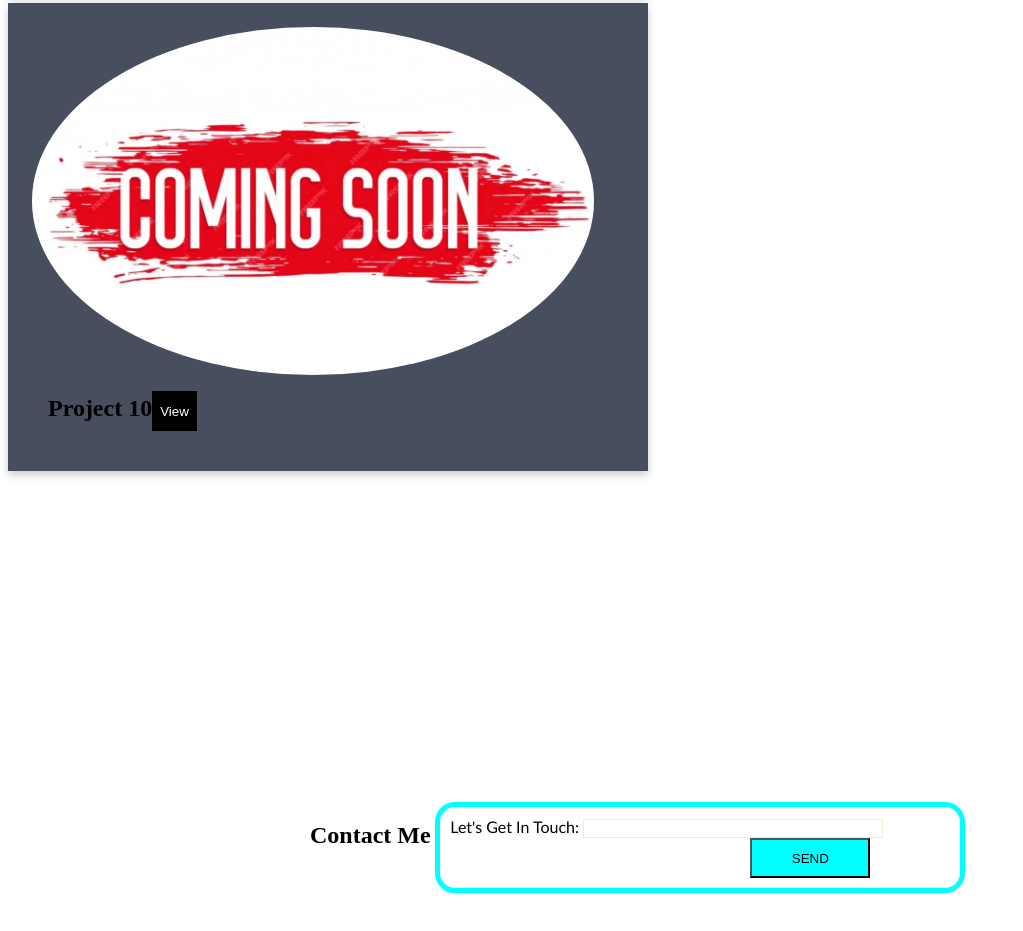
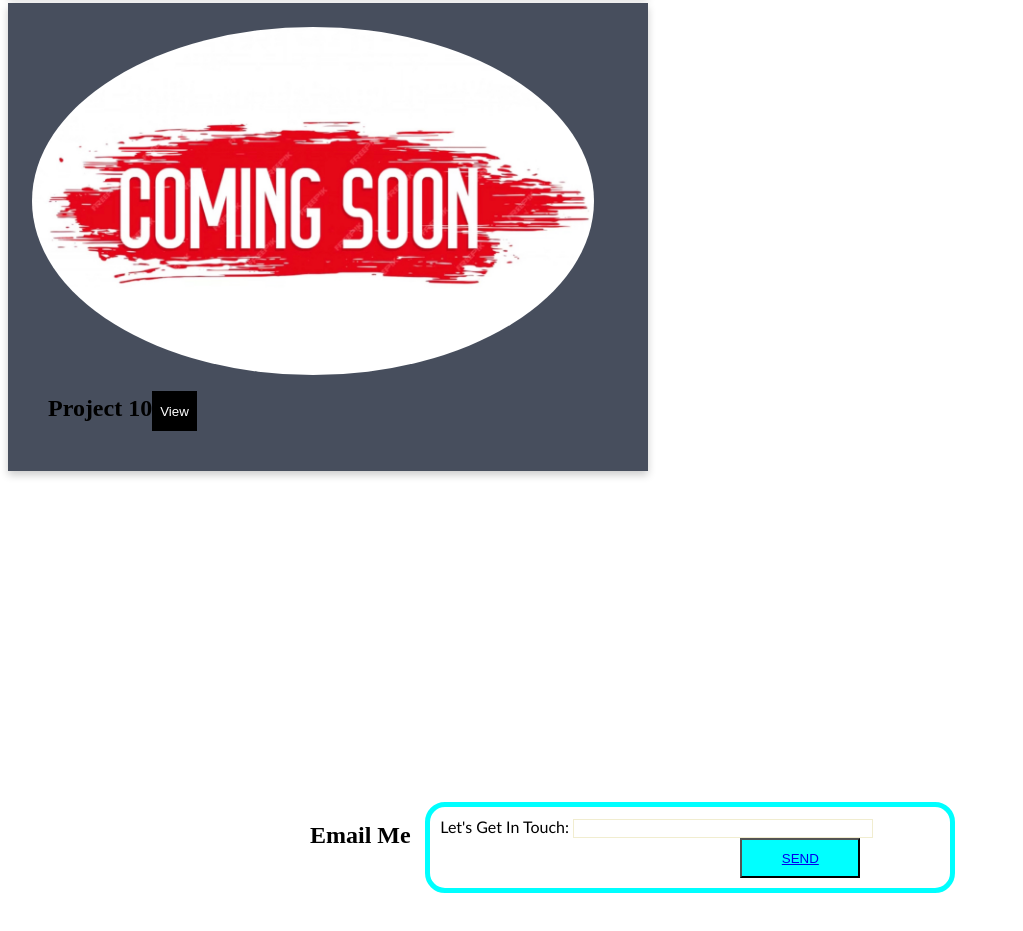
Before and after one commit to Armand57araujo/Portfolio, a plain HTML site: page index.html in a window 1280 px wide. Shown: the part 4717-5648 px from the top of the page, without its empty margins (0-1023 px from the left). Drawn offline with Linux system fonts and the light colour scheme.

Commit message:
Corrected Link in Contact Me section

```diff
--- a/index.html
+++ b/index.html
@@ -171,12 +171,12 @@
 
   <footer>
     <section id="contact">
-      <h2 class="text-center">Contact Me</h2>
+      <h2 class="text-center">Email Me</h2>
       <form>
         <label class="text-right" for="email">Let's Get In Touch:</label>
-        <input type="text" id="email" name="user-email">
+        <input type="text" id="email" name="user-email" >
         <div class="text-center">
-          <button type="submit">SEND</button>
+          <button type="submit"><a href="mailto:armand_araujo@yahoo.com">SEND</button>
         </div>
       </form>
     </section>
```
